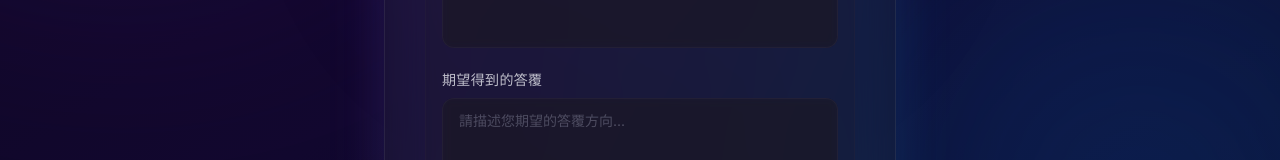
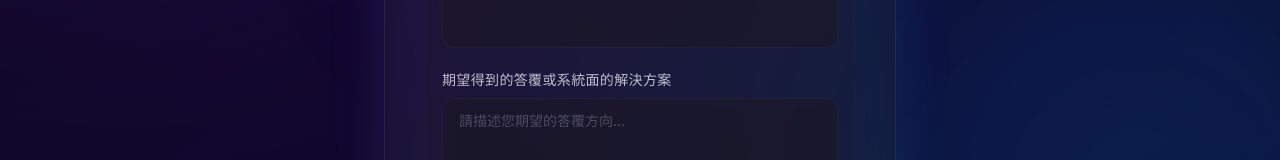
Before and after one commit to 106071049/Judge-AI-knowledge-data-set, a Next.js app: page / in a window 1280 px wide. Shown: the part 462-622 px from the top of the page. Built offline with nearby package versions, Linux system fonts and the light colour scheme.

Commit message:
update: label 期望得到的答覆 → 期望得到的答覆或系統面的解決方案

```diff
--- a/components/proposal-form.tsx
+++ b/components/proposal-form.tsx
@@ -168,7 +168,7 @@ export default function ProposalForm() {
           {/* Expected Response */}
           <div className="space-y-2">
             <label className="block text-sm font-medium text-foreground/80 tracking-wide">
-              期望得到的答覆
+              期望得到的答覆或系統面的解決方案
             </label>
             <textarea
               required
```
Also changed, not shown: Version/2板新增送出欄位及確認按鈕.txt (added).
